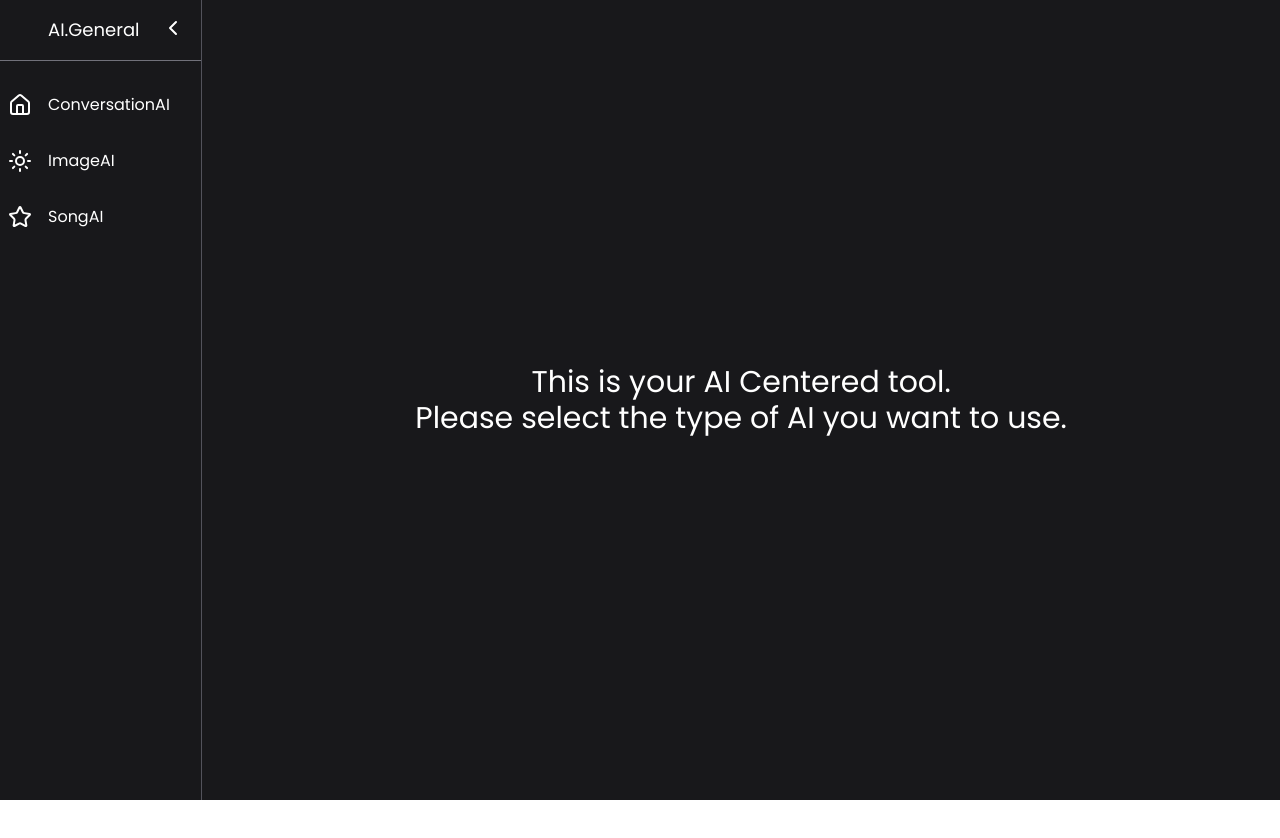
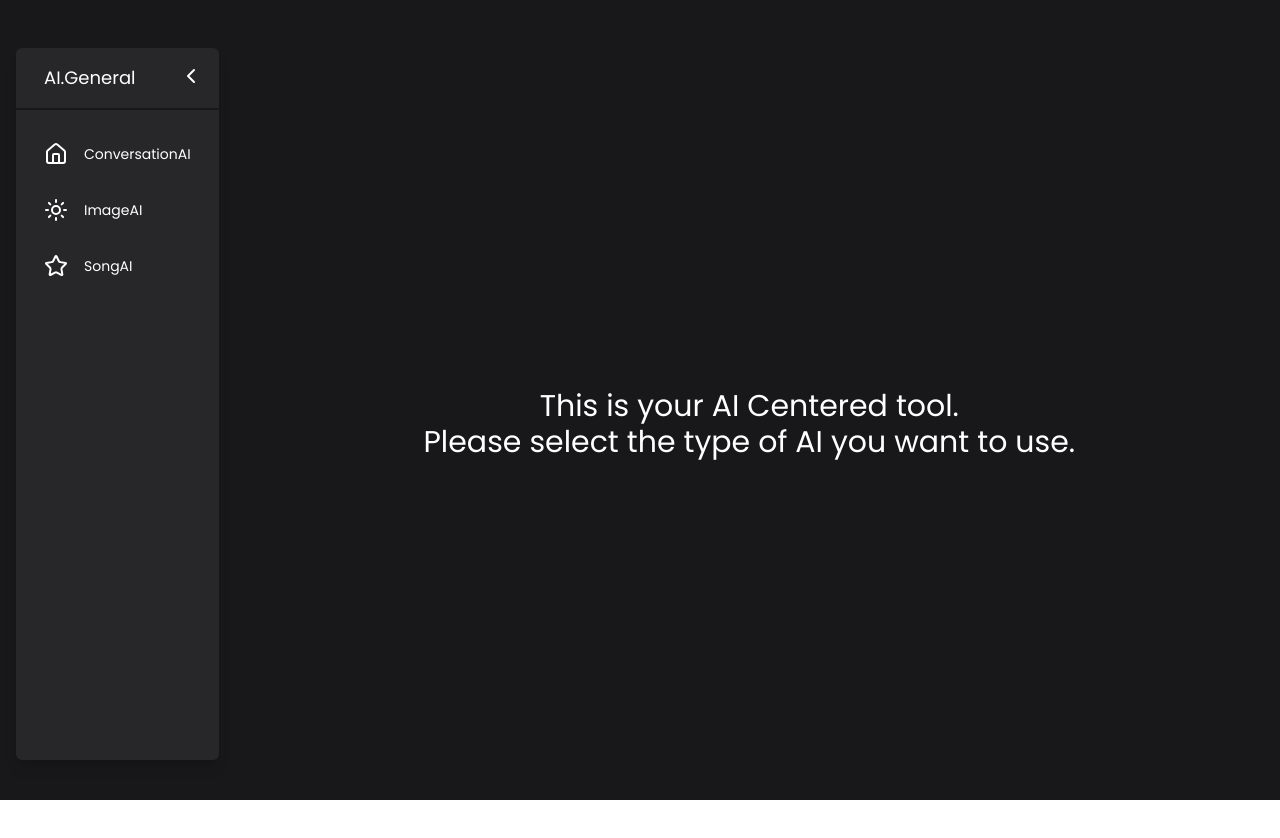
Before and after one commit to matheuscorreiag/ai-general, a SvelteKit app: page / in a window 1280 px wide. Shown: the top 838 px of the page. Built offline with nearby package versions, Linux system fonts and the light colour scheme.

Commit message:
refactor: conversation sidebar style

```diff
--- a/src/components/Chats/ConversationChat/Title.svelte
+++ b/src/components/Chats/ConversationChat/Title.svelte
@@ -1,4 +1,4 @@
-<div class="w-full py-6">
+<div class="w-full pb-6">
 	<h1 class="text-4xl">ConversationAI</h1>
 	<h2 class="text-md text-zinc-400">Talk to me about anything!</h2>
 </div>
--- a/src/components/Sidebar/SidebarMenuItems.svelte
+++ b/src/components/Sidebar/SidebarMenuItems.svelte
@@ -15,13 +15,13 @@
 
 {#each menuOptions as option}
 	<button
-		class="flex flex-row py-4 pl-2 items-center cursor-pointer hover:bg-zinc-700 overflow-hidden"
+		class="flex cursor-pointer flex-row items-center overflow-hidden rounded-md px-7 py-4 hover:bg-zinc-700"
 		on:click={() => selectChatType(option.type)}
 	>
 		<div class="mr-4">
 			<svelte:component this={option.icon} />
 		</div>
-		<div class="line-clamp-1">
+		<div class="line-clamp-1 text-sm">
 			<h1 class="w-fit">{option.label}</h1>
 		</div>
 	</button>
--- a/src/components/Sidebar/index.svelte
+++ b/src/components/Sidebar/index.svelte
@@ -7,21 +7,22 @@
 
 <div
 	class={twMerge(
-		'relative h-screen border-r border-r-zinc-600 duration-500 ease-in-out',
+		'relative mb-10 ml-4 rounded-md bg-zinc-800 shadow-lg duration-500 ease-in-out',
 		$sidebarOpen && 'w-60',
-		!$sidebarOpen && 'w-10'
+		!$sidebarOpen && 'w-20'
 	)}
 >
 	<div
 		class={twMerge(
-			'pb-4 pl-12 pt-4 text-lg opacity-100 transition-opacity duration-100 ease-in-out',
-			!$sidebarOpen && 'opacity-0	'
+			'pb-4 pl-7 pt-4 text-lg opacity-100 transition-opacity duration-100 ease-in-out',
+			!$sidebarOpen && 'opacity-0'
 		)}
 	>
 		<h1>AI.General</h1>
 	</div>
 
-	<div class="h-[1px] w-full border-b-zinc-300 bg-zinc-500" />
+	<div class="h-[2px] bg-zinc-900" />
+
 	<ToggleButton />
 
 	<div class="flex h-full flex-col pt-4">
--- a/src/routes/+page.svelte
+++ b/src/routes/+page.svelte
@@ -5,7 +5,7 @@
 	import { chatType, ChatType } from '../stores/ui/chatType';
 </script>
 
-<div class="flex h-screen w-screen flex-row bg-zinc-900 text-white">
+<div class="flex h-screen w-screen flex-row bg-zinc-900 pt-12 text-white">
 	<Sidebar />
 
 	{#if $chatType === null}
```
